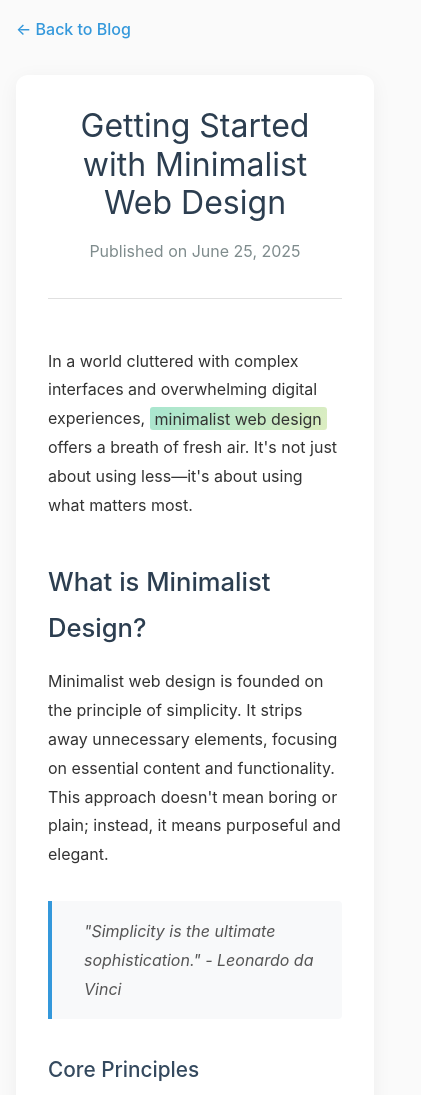
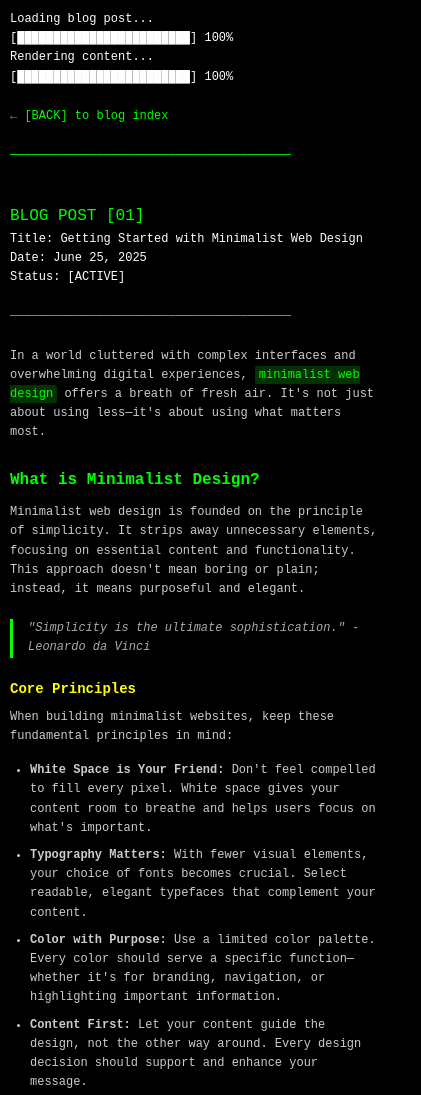
Before and after one commit to TheADT/blog, a plain HTML site: page blog-1.html in a window 390 px wide. Shown: the top 1095 px of the page, 421 px wide, since content can reach past the window. Drawn offline with Linux system fonts and the light colour scheme.

Commit message:
blog-1.html

```diff
--- a/blog-1.html
+++ b/blog-1.html
@@ -2,8 +2,8 @@
 <html lang="en">
 <head>
     <meta charset="UTF-8">
-    <meta name="viewport" content="width=device-width, initial-scale=1.0">
-    <title>Getting Started with Minimalist Web Design - My Blog</title>
+    <meta name="viewport"="width=device-width, initial-scale=1.0">
+    <title>Getting Started with Minimalist Web Design / Terminal</title>
     <style>
         * {
             margin: 0;
@@ -12,174 +12,166 @@
         }
 
         body {
-            font-family: -apple-system, BlinkMacSystemFont, 'Segoe UI', Roboto, sans-serif;
-            line-height: 1.7;
-            color: #333;
-            max-width: 700px;
-            margin: 0 auto;
-            padding: 2rem;
-            background: #fafafa;
+            background-color: #000000;
+            color: #ffffff;
+            font-family: 'Courier New', monospace;
+            font-size: 14px;
+            line-height: 1.6;
+            padding: 20px;
+            overflow-x: auto;
         }
 
-        .back-link {
-            display: inline-block;
-            margin-bottom: 2rem;
-            color: #3498db;
-            text-decoration: none;
-            font-weight: 500;
-            transition: color 0.2s ease;
+        .terminal-container {
+            max-width: 1000px;
+            margin: 0 auto;
         }
 
-        .back-link:hover {
-            color: #2980b9;
+        .boot-sequence {
+            animation: typewriter 0.6s steps(50) forwards;
         }
 
-        .back-link::before {
-            content: "← ";
+        .back-nav {
+            margin-top: 20px;
+            animation: fadeIn 0.3s ease-in 0.6s both;
         }
 
-        article {
-            background: white;
-            padding: 3rem;
-            border-radius: 12px;
-            box-shadow: 0 4px 20px rgba(0,0,0,0.05);
+        .back-nav a {
+            color: #00ff00;
+            text-decoration: none;
+            transition: all 0.2s ease;
         }
 
-        .post-header {
-            text-align: center;
-            margin-bottom: 3rem;
-            padding-bottom: 2rem;
-            border-bottom: 1px solid #e0e0e0;
+        .back-nav a:hover {
+            text-shadow: 0 0 5px #00ff00;
         }
 
-        h1 {
-            font-size: 2.5rem;
-            font-weight: 400;
-            color: #2c3e50;
-            margin-bottom: 1rem;
-            line-height: 1.2;
+        .article-header {
+            margin-top: 20px;
+            animation: fadeIn 0.3s ease-in 0.9s both;
         }
 
-        .post-meta {
-            color: #7f8c8d;
-            font-size: 1rem;
+        .article-content {
+            margin-top: 20px;
+            animation: fadeIn 0.3s ease-in 1.2s both;
         }
 
-        .post-content {
-            font-size: 1.1rem;
-            line-height: 1.8;
+        .article-content h2 {
+            color: #00ff00;
+            margin: 25px 0 10px 0;
+            font-size: 16px;
         }
 
-        .post-content h2 {
-            font-size: 1.6rem;
-            color: #2c3e50;
-            margin: 2.5rem 0 1rem 0;
-            font-weight: 500;
+        .article-content h3 {
+            color: #ffff00;
+            margin: 20px 0 8px 0;
+            font-size: 14px;
         }
 
-        .post-content h3 {
-            font-size: 1.3rem;
-            color: #34495e;
-            margin: 2rem 0 1rem 0;
-            font-weight: 500;
+        .article-content p {
+            margin-bottom: 15px;
+            color: #ccc;
         }
 
-        .post-content p {
-            margin-bottom: 1.5rem;
+        .article-content ul, .article-content ol {
+            margin: 15px 0;
+            padding-left: 20px;
+            color: #ccc;
         }
 
-        .post-content blockquote {
-            border-left: 4px solid #3498db;
-            padding-left: 1.5rem;
-            margin: 2rem 0;
-            font-style: italic;
-            color: #555;
-            background: #f8f9fa;
-            padding: 1rem 1rem 1rem 2rem;
-            border-radius: 0 4px 4px 0;
+        .article-content li {
+            margin-bottom: 8px;
         }
 
-        .post-content code {
-            background: #f4f4f4;
-            padding: 0.2rem 0.4rem;
-            border-radius: 3px;
-            font-family: 'Monaco', 'Menlo', monospace;
-            font-size: 0.9em;
-        }
-
-        .post-content ul, .post-content ol {
-            margin: 1.5rem 0;
-            padding-left: 2rem;
-        }
-
-        .post-content li {
-            margin-bottom: 0.5rem;
+        .article-content blockquote {
+            border-left: 3px solid #00ff00;
+            padding-left: 15px;
+            margin: 20px 0;
+            color: #aaa;
+            font-style: italic;
         }
 
         .highlight {
-            background: linear-gradient(120deg, #a8e6cf 0%, #dcedc1 100%);
-            padding: 0.1rem 0.3rem;
-            border-radius: 3px;
+            background-color: #003300;
+            color: #00ff00;
+            padding: 2px 4px;
+            border-radius: 2px;
         }
 
-        footer {
-            text-align: center;
-            margin-top: 3rem;
-            padding-top: 2rem;
-            border-top: 1px solid #e0e0e0;
-            color: #7f8c8d;
+        .separator {
+            color: #00ff00;
+            margin: 20px 0;
         }
 
-        .share-buttons {
-            margin-top: 2rem;
+        .footer {
+            margin-top: 30px;
+            padding-top: 20px;
+            border-top: 1px solid #333;
             text-align: center;
+            color: #888;
+            animation: fadeIn 0.3s ease-in 1.5s both;
         }
 
-        .share-button {
-            display: inline-block;
-            margin: 0 0.5rem;
-            padding: 0.5rem 1rem;
-            background: #3498db;
-            color: white;
-            text-decoration: none;
-            border-radius: 5px;
-            font-size: 0.9rem;
-            transition: background 0.2s ease;
+        .cursor {
+            animation: blink 1s infinite;
         }
 
-        .share-button:hover {
-            background: #2980b9;
+        @keyframes typewriter {
+            0% { opacity: 0; }
+            1% { opacity: 1; }
+            100% { opacity: 1; }
         }
 
-        @media (max-width: 600px) {
+        @keyframes fadeIn {
+            from {
+                opacity: 0;
+                transform: translateY(10px);
+            }
+            to {
+                opacity: 1;
+                transform: translateY(0);
+            }
+        }
+
+        @keyframes blink {
+            0%, 50% { opacity: 1; }
+            51%, 100% { opacity: 0; }
+        }
+
+        @media (max-width: 768px) {
             body {
-                padding: 1rem;
+                font-size: 12px;
+                padding: 10px;
             }
 
-            article {
-                padding: 2rem;
-            }
-
-            h1 {
-                font-size: 2rem;
-            }
-
-            .post-content {
-                font-size: 1rem;
+            .terminal-container {
+                padding: 0;
             }
         }
     </style>
 </head>
 <body>
-    <a href="index.html" class="back-link">Back to Blog</a>
+    <div class="terminal-container">
+        <div class="boot-sequence">
+<pre>Loading blog post...
+[████████████████████████] 100%
+Rendering content...
+[████████████████████████] 100%</pre>
+        </div>
 
-    <article>
-        <header class="post-header">
-            <h1>Getting Started with Minimalist Web Design</h1>
-            <div class="post-meta">Published on June 25, 2025</div>
-        </header>
+        <div class="back-nav">
+<pre><a href="#" onclick="goBack()">← [BACK] to blog index</a></pre>
+        </div>
 
-        <div class="post-content">
+        <div class="article-header">
+<pre><div class="separator">───────────────────────────────────────</div>
+<span style="color: #00ff00; font-size: 16px;">BLOG POST [01]</span>
+Title: Getting Started with Minimalist Web Design
+Date: June 25, 2025
+Status: [ACTIVE]
+<div class="separator">───────────────────────────────────────</div></pre>
+        </div>
+
+        <div class="article-content">
             <p>In a world cluttered with complex interfaces and overwhelming digital experiences, <span class="highlight">minimalist web design</span> offers a breath of fresh air. It's not just about using less—it's about using what matters most.</p>
 
             <h2>What is Minimalist Design?</h2>
@@ -230,16 +222,45 @@
             <p>Minimalist web design is more than just an aesthetic choice; it's a philosophy that puts users and content first. By focusing on what truly matters, you create experiences that are not only beautiful but also functional and memorable.</p>
 
             <p>Start small, iterate often, and always ask yourself: "Does this element serve my users?" If the answer is no, it's time to let it go.</p>
+
+<pre style="margin-top: 30px;">
+End of post. Press [ESC] to return<span class="cursor">_</span>
+</pre>
         </div>
 
-        <div class="share-buttons">
-            <a href="#" class="share-button">Share on Twitter</a>
-            <a href="#" class="share-button">Share on LinkedIn</a>
+        <div class="footer">
+<pre>───────────────────────────────────────
+© 2025 My Blog. Built with ❤️ and hosted on GitHub Pages.
+Article word count: 487 | Reading time: ~2 min
+───────────────────────────────────────</pre>
         </div>
-    </article>
+    </div>
 
-    <footer>
-        <p>&copy; 2025 My Blog. Built with ❤️ and hosted on GitHub Pages.</p>
-    </footer>
+    <script>
+        function goBack() {
+            // Simulate terminal loading
+            document.body.style.opacity = '0.3';
+            document.body.innerHTML = `
+                <div style="text-align: center; margin-top: 50px; font-family: 'Courier New', monospace; color: #00ff00;">
+                    <pre>Returning to blog index...
+[████████████████████████] 100%
+Loading...</pre>
+                </div>
+            `;
+
+            setTimeout(() => {
+                alert('In a real blog, this would return to the index page!');
+                document.location.reload();
+            }, 600);
+        }
+
+        // Add keyboard navigation
+        document.addEventListener('keydown', function(e) {
+            if (e.key === 'Escape') {
+                e.preventDefault();
+                goBack();
+            }
+        });
+    </script>
 </body>
 </html>
```
